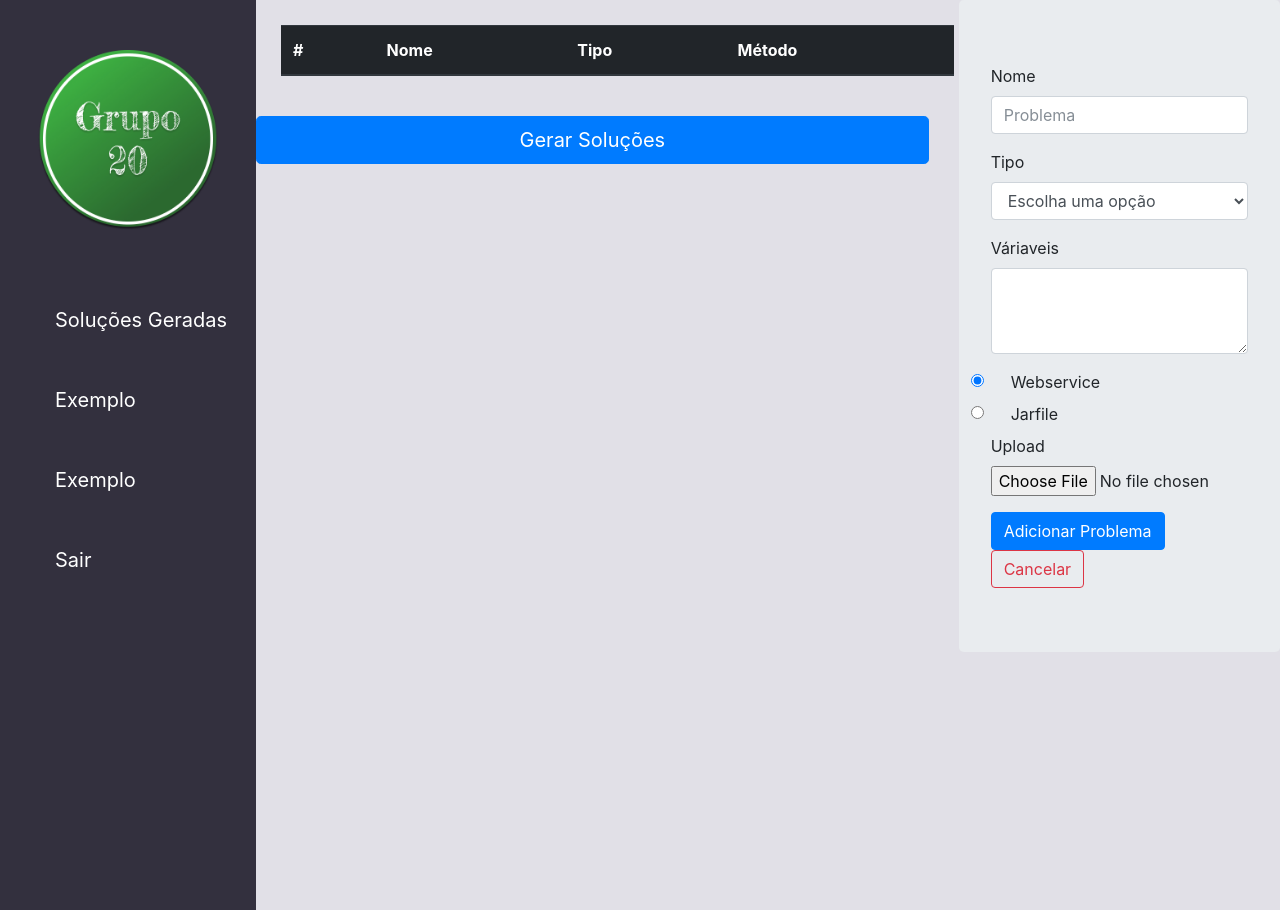
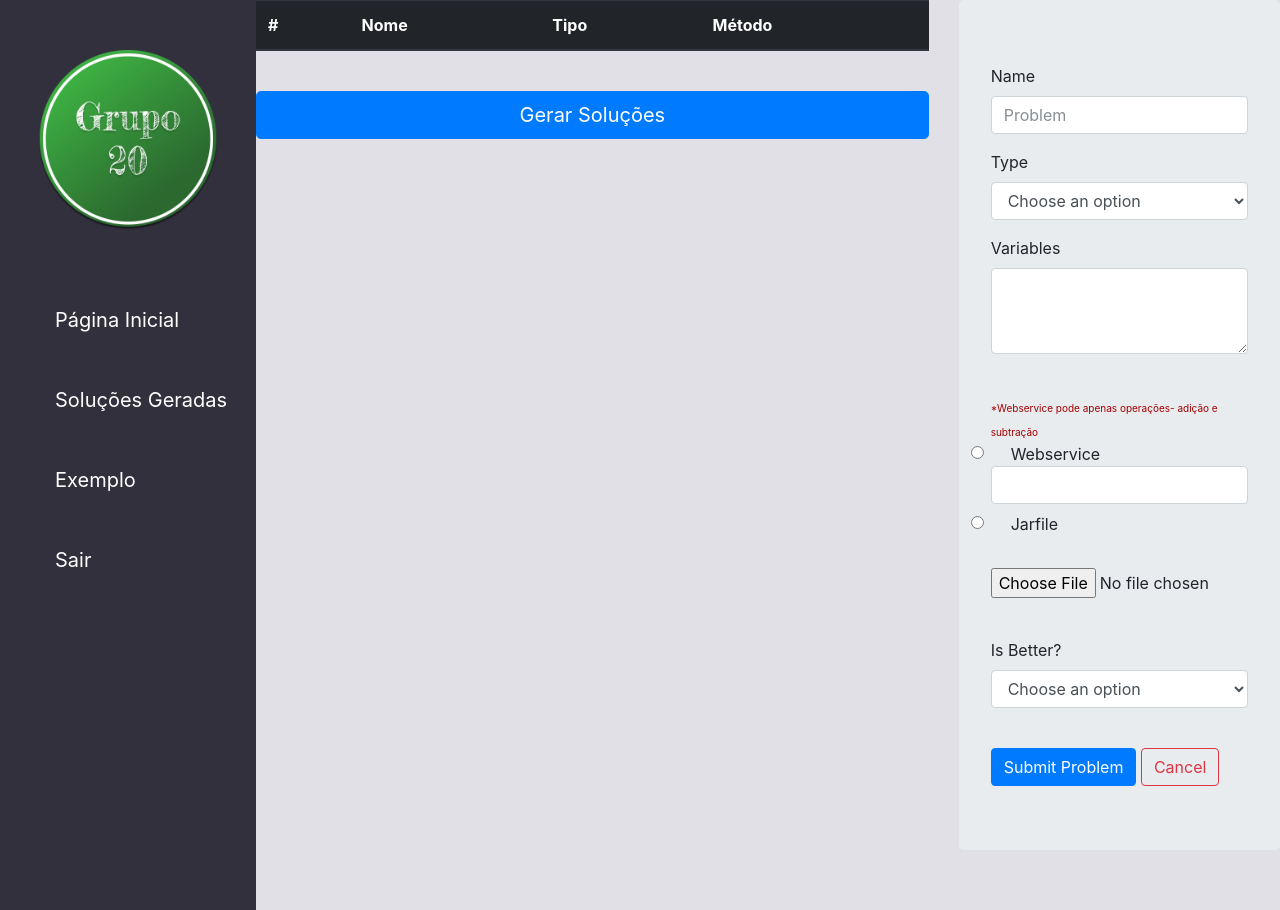
Before and after one commit to tmnf/DigitalConsulting, a Django app: page / in a window 1280 px wide. Run offline with Django 3.2, Linux system fonts and the light colour scheme; lists and menus that the app fills with data are empty; some libraries are stand-ins or nearby versions.

Commit message:
Update default_page.html, index.html, views.py, style.css

```diff
--- a/DigitalPlatform/static/DigitalPlatform/style.css
+++ b/DigitalPlatform/static/DigitalPlatform/style.css
@@ -65,11 +65,7 @@ main {
     height: 100%;
     position: fixed;
 }
-
-
-.table {
-    border-collapse: collapse;
-    margin: 25px;
-    border-radius: 12px 12px;
-
+.alerta .msg {
+    font-size: 10px;
+    color: #a30000;
 }
--- a/DigitalPlatform/views.py
+++ b/DigitalPlatform/views.py
@@ -20,8 +20,9 @@ def index(request):
         method = "jarfile"
         # file = request.POST.get('file')
         file = "evaluate.jar"
+        size = request.POST.get('size')
 
-        problems.append(Problem(name, tipo, variables, method, file))
+        problems.append(Problem(name, tipo, variables, method, file, size))
 
         context = {"problems": problems}
 
--- a/templates/default_page.html
+++ b/templates/default_page.html
@@ -7,6 +7,8 @@
 
     <link rel="stylesheet" href="{% static 'DigitalPlatform/style.css' %}">
     <link rel="stylesheet" href="https://maxcdn.bootstrapcdn.com/bootstrap/4.0.0-beta.2/css/bootstrap.min.css">
+    <script src="https://kit.fontawesome.com/a076d05399.js"></script>
+    <script src="https://code.jquery.com/jquery-3..4.1.js"></script>
 
     <title>Digital Consulting - Group XX</title>
 </head>
@@ -26,10 +28,10 @@
                                      src="{% static 'DigitalPlatform/images/logo.png' %}"/></a>
                 </div>
                 <li>
-                    <a href="#item1">Soluções Geradas</a>
+                    <a href="#item1">Página Inicial</a>
                 </li>
                 <li>
-                    <a href="#item2">Exemplo</a>
+                    <a href="#item2">Soluções Geradas</a>
                 </li>
                 <li>
                     <a href="#item3">Exemplo</a>
--- a/templates/index.html
+++ b/templates/index.html
@@ -2,6 +2,8 @@
 {% load static %}
 
 {% block content %}
+<!-- Tabela que recebe as soluções adicionadas -->
+
     <main>
         <div class="row">
             <div class="col-8">
@@ -27,53 +29,68 @@
                 </table>
                 <br>
 
-                <form action="{% url 'show_results' %}" method="post">
-                    {% csrf_token %}
-                    <button type="submit" class="btn btn-primary btn-lg btn-block">Gerar Soluções</button>
-                </form>
+                    <form action="{% url 'show_results' %}" method="post">
+                        {% csrf_token %}
+                        <button type="submit" class="btn btn-primary btn-lg btn-block">Gerar Soluções</button>
+                    </form>
+
             </div>
-
+<!-- Formulário para adicionar problemas-->
             <div class="col-4">
                 <div class="jumbotron">
+
                     <form action="{% url 'index' %}" method="post">
                         {% csrf_token %}
                         <div class="form-group">
-                            <label for="nome">Nome</label>
-                            <input type="text" class="form-control" name="nome" placeholder="Problema">
+                            <label for="nome">Name</label>
+                            <input type="text" class="form-control" name="nome" placeholder="Problem">
                         </div>
                         <div class="form-group">
-                            <label for="tipo">Tipo</label>
-                            <select class="form-control" name="tipo">
-                                <option>Escolha uma opção</option>
+                            <label for="tipo">Type</label>
+                            <select class="form-control" name="type">
+                                <option>Choose an option</option>
                                 <option>Integer</option>
                                 <option>Boolean</option>
                                 <option>Double</option>
                             </select>
                         </div>
                         <div class="form-group">
-                            <label for="variaveis">Váriaveis</label>
+                            <label for="variaveis">Variables</label>
                             <textarea class="form-control" id="variaveis" name="variables" rows="3"></textarea>
+                        </div><br>
+
+                        <div class="alerta">
+                            <span class="msg">*Webservice pode apenas operações- adição e subtração</span>
                         </div>
+
                         <div class="form-check">
                             <input class="form-check-input" type="radio" name="webService" id="webService"
-                                   value="opcao1" checked>
+                                   value="opcao1">
                             <label class="form-check-label" for="webService">
                                 Webservice
                             </label>
+                            <input type="text" name="webServiceTxt" class="form-control" aria-label="Small">
                         </div>
                         <div class="form-check">
                             <input class="form-check-input" type="radio" name="Jarfile" id="Jarfile" value="opcao2">
                             <label class="form-check-label" for="Jarfile">
                                 Jarfile
                             </label>
-                        </div>
+                        </div><br>
                         <div class="form-group">
-                            <label for="upload_Arquivo">Upload</label>
                             <input type="file" class="form-control-file" id="upload_Arquivo" name="file">
-                        </div>
+                        </div><br>
+                        <div class="form-group">
+                            <label for="size">Is Better?</label>
+                            <select class="form-control" name="type">
+                                <option>Choose an option</option>
+                                <option>Big</option>
+                                <option>Small</option>
+                            </select>
+                        </div><br>
 
-                        <button type="submit" onclick="addProblem()" class="btn btn-primary">Adicionar Problema</button>
-                        <button type="submit" class="btn btn-outline-danger">Cancelar</button>
+                        <button type="submit" onclick="addProblem()" class="btn btn-primary">Submit Problem</button>
+                        <button type="submit" class="btn btn-outline-danger">Cancel</button>
                     </form>
                 </div>
             </div>
```
